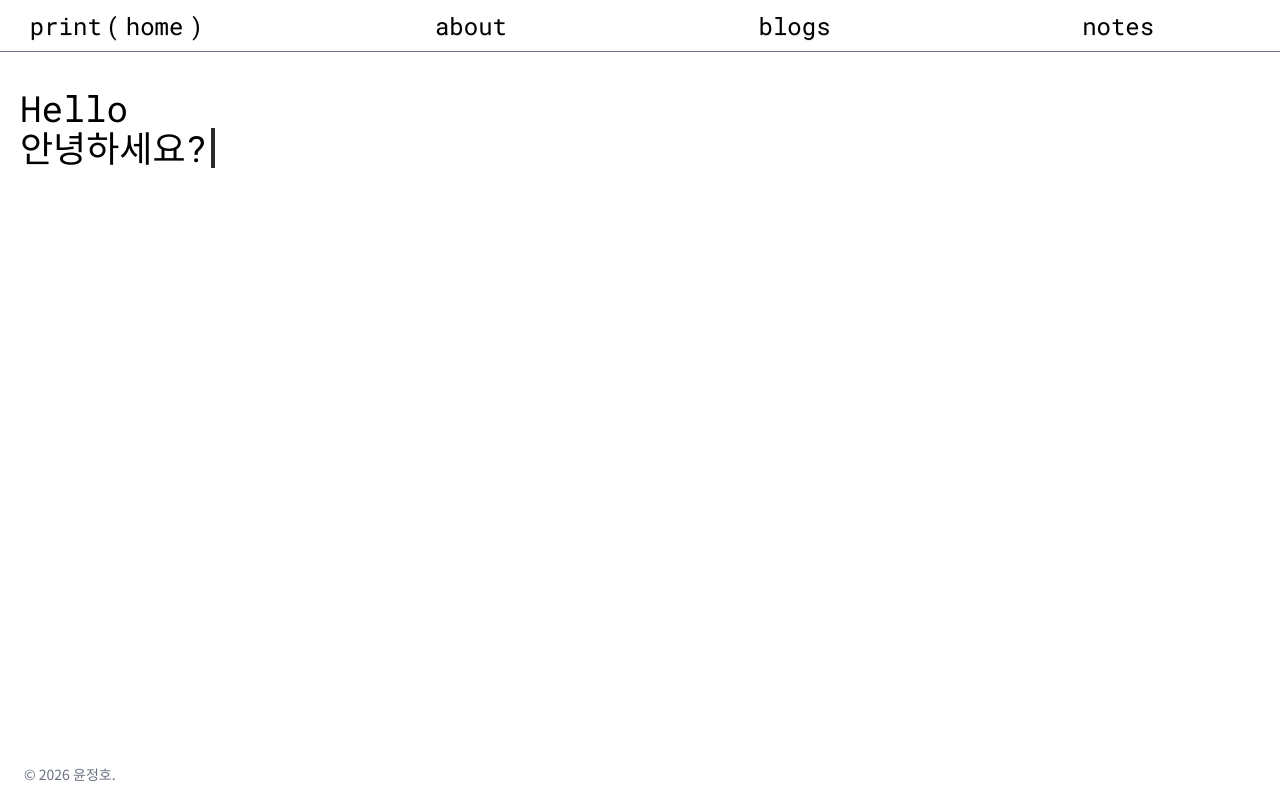
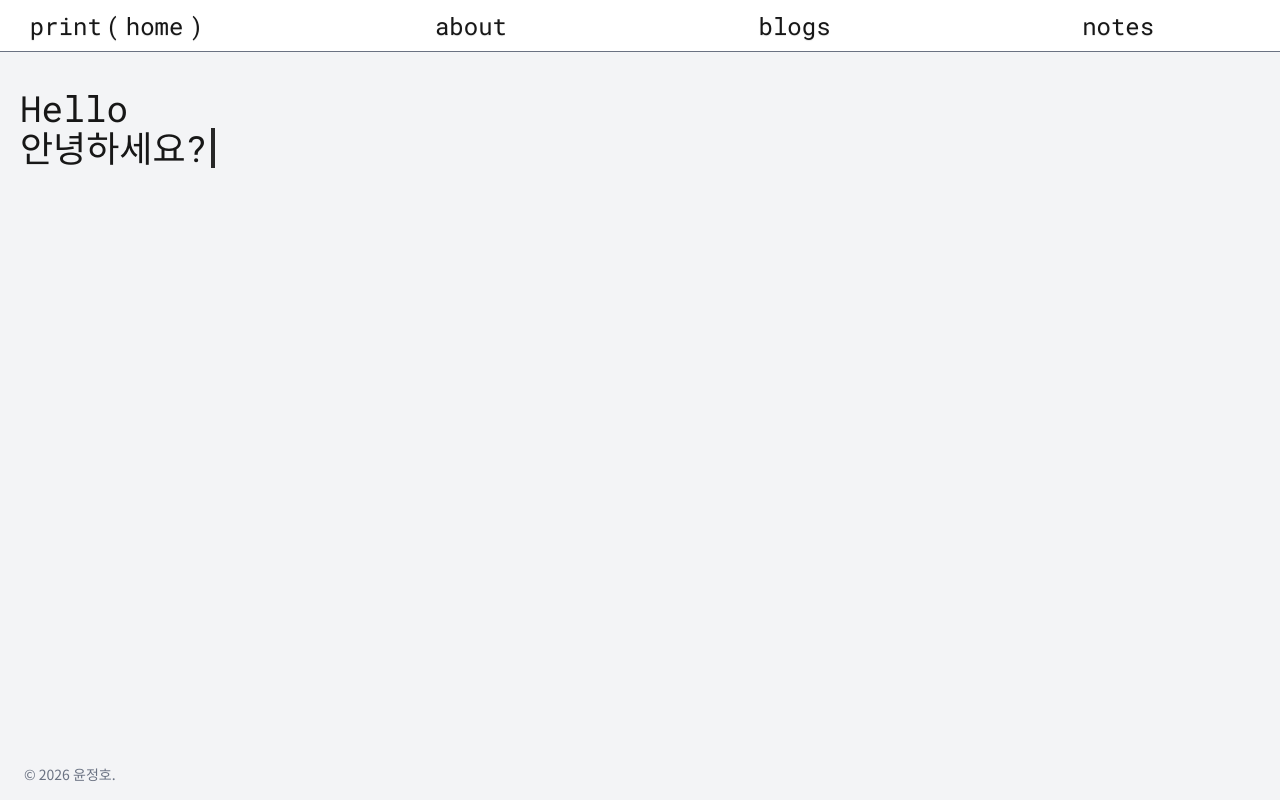
Before and after one commit to yoon-jeong-ho15/yoon-pf, a Next.js app: page / in a window 1280 px wide. Built offline with nearby package versions, Linux system fonts and the light colour scheme; a web font is replaced by a local one.

Commit message:
chore : add missing changes related to commit #badfa10

```diff
--- a/src/app/globals.css
+++ b/src/app/globals.css
@@ -1,26 +1,29 @@
 @import "tailwindcss";
 @plugin "@tailwindcss/typography";
 @import "katex/dist/katex.css";
-@import "highlight.js/styles/github-dark.css";
+@import "highlight.js/styles/atom-one-light.css";
 
-/* :root {
-  --background: #ffffff;
-  --foreground: #171717;
+:root {
+  --background: var(--color-gray-100);
+  --foreground: var(--color-neutral-900);
+  --surface: var(--color-white);
 }
 
-@theme inline {
+@media (prefers-color-scheme: dark) {
+  :root {
+    --background: var(--color-neutral-950);
+    --foreground: var(--color-neutral-200);
+    --surface: var(--color-neutral-900);
+  }
+}
+
+@theme {
   --color-background: var(--background);
   --color-foreground: var(--foreground);
+  --color-surface: var(--surface);
   --font-sans: var(--font-geist-sans);
   --font-mono: var(--font-geist-mono);
-} */
-
-/* @media (prefers-color-scheme: dark) {
-  :root {
-    --background: #0a0a0a;
-    --foreground: #ededed;
-  }
-} */
+}
 
 body {
   background: var(--background);
@@ -36,26 +39,36 @@ body {
 } */
 
 .prose h1 {
-  @apply text-xl;
+  @apply text-lg lg:text-xl;
 }
 
 .prose h2 {
-  @apply text-lg;
+  @apply text-lg lg:text-xl mt-10 mb-3;
 }
 
 .prose h3 {
-  @apply text-base font-bold;
+  @apply text-base font-bold mt-10 mb-3;
 }
 .prose strong {
-  @apply text-orange-700;
+  @apply text-orange-700 bg-orange-50 px-1 border-b font-normal;
 }
 .prose em {
-  @apply text-orange-700;
-  /* display: inline-block; */
-  border: 1 solid #9d9d9d;
-  border-radius: 5;
-  padding-left: 2px;
-  padding-right: 2px;
+  @apply text-orange-700 bg-orange-50 border rounded border-orange-700/60 px-1.5 py-0.5;
+}
+
+.prose :not(pre) > code {
+  @apply text-sky-800 bg-sky-800/10 rounded px-1 py-0.5 font-normal;
+}
+.prose :not(pre) > code::before,
+.prose :not(pre) > code::after {
+  content: none;
+}
+
+.prose pre {
+  @apply bg-slate-100 p-2 border border-slate-200 rounded shadow-lg;
+}
+.prose pre code {
+  @apply bg-white rounded;
 }
 
 @layer utilities {
```
